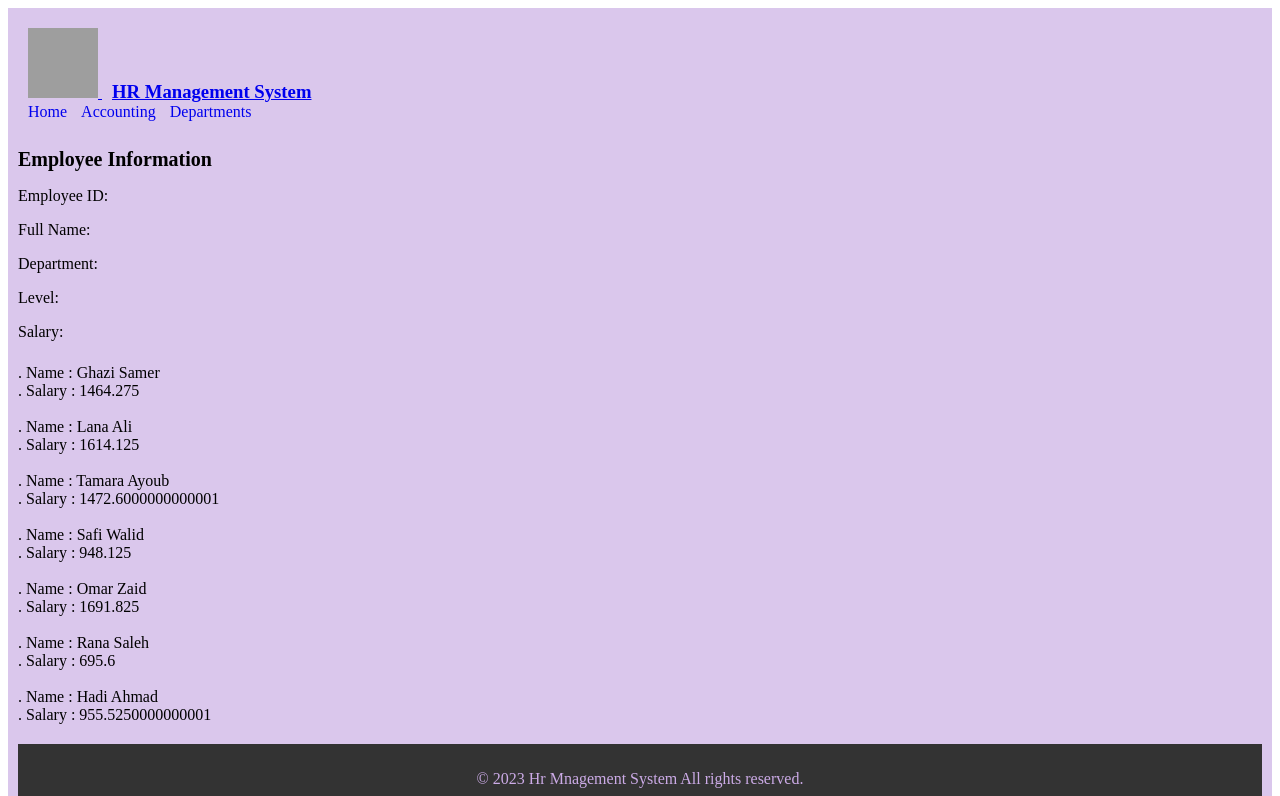
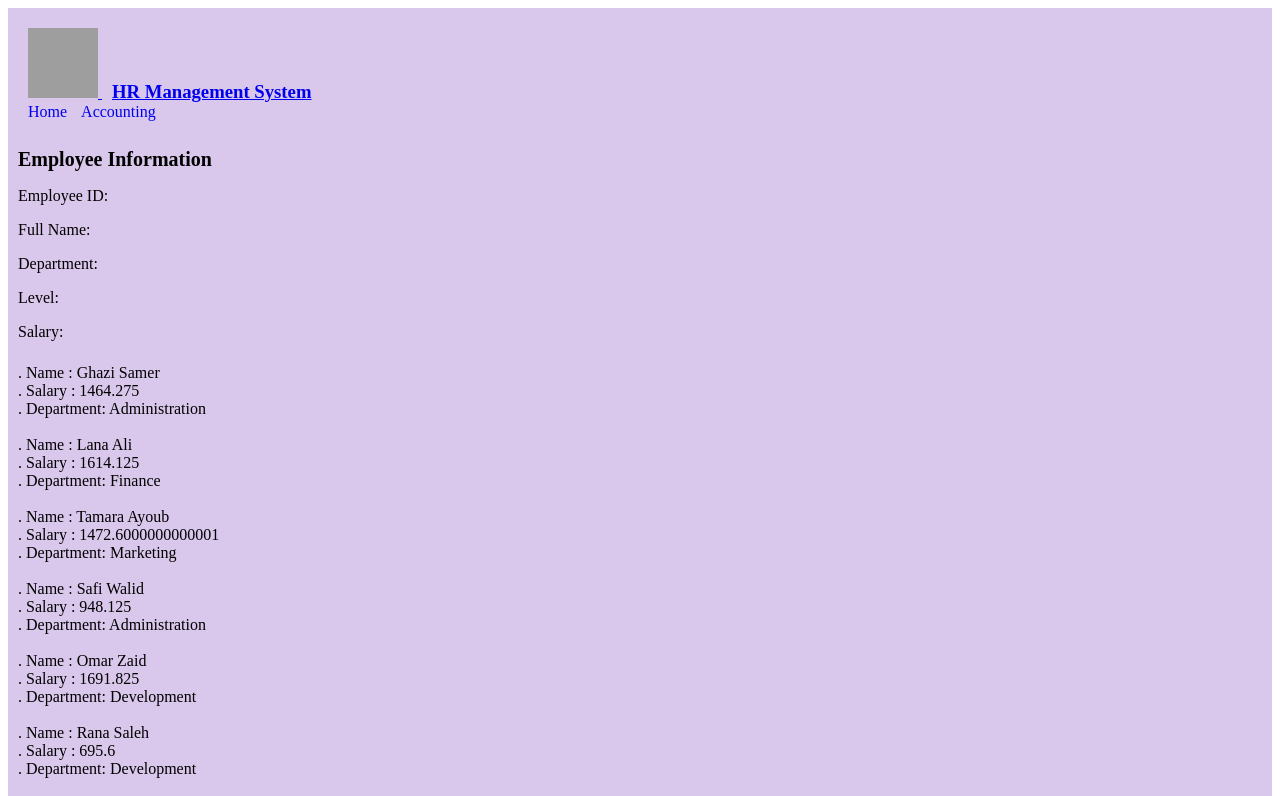
Before and after one commit to Emanwhibi/HR-management-system, a plain HTML site: page index.html in a window 1280 px wide. Shown: the top 796 px of the page. Drawn offline with Linux system fonts and the light colour scheme; grey boxes are pictures that could not be loaded.

Commit message:
fix code

```diff
--- a/index.html
+++ b/index.html
@@ -4,7 +4,6 @@
   <head>
     <meta charset="UTF-8">
     <title>HR management system</title>
-    <script src="./js/constructor .js"></script>
     <link rel="stylesheet" href="./style.css"></link>
 
 
@@ -26,7 +25,7 @@
             <ul>
               <li><a href="./index.html">Home</a></li>
               <li><a href="./accounting.html">Accounting</a></li>
-              <li><a href="./index.html">Departments</a></li>
+
             </ul>
           </nav>
 
@@ -59,8 +58,11 @@
               </p>
 
             </div>
-            <script src="./js/app.js"></script>
+
           </div>
+          <script src="./js/app.js"></script>
+        <script src="./js/constructor .js"></script>
+
 
           <div class="main-content">
             <div id="employee-list"></div>
--- a/js/app.js
+++ b/js/app.js
@@ -91,7 +91,7 @@ function display() {
       document.write("<br>");
       document.write(".   Name : "+employee[i].fullName+"<br>");
       document.write(".   Salary : "+employee[i].salary+"<br>");
-
+      document.write(".   Department: " + employee[i].department + "<br>");
     }
 }
 display();
```
